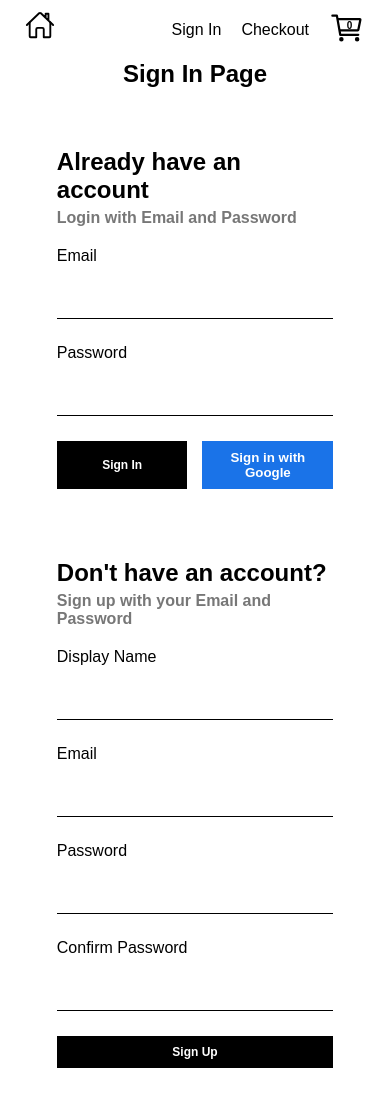
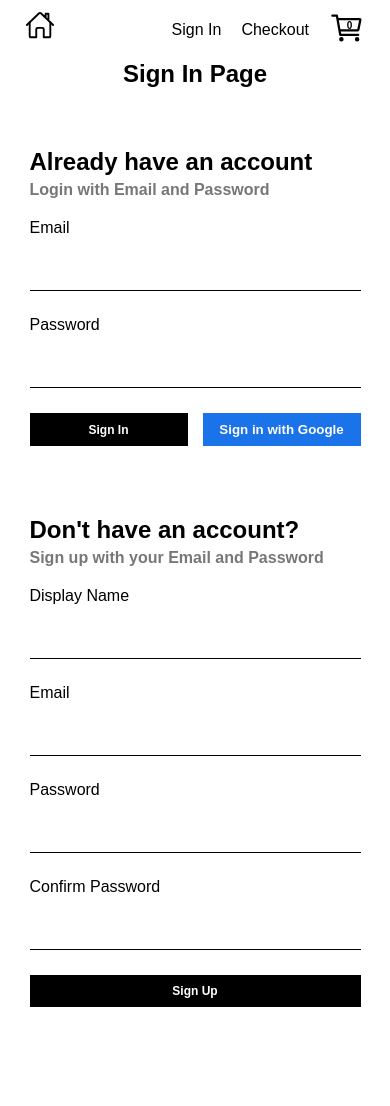
Before and after one commit to bartswierz/shopping-website, a React (Create React App) app: page /Authentication in a window 390 px wide. Shown: the top 1106 px of the page. After the commit the page ends 1067 px from the top, so only its background shows below. Built offline with nearby package versions, Linux system fonts and the light colour scheme; no server answers; the database is empty.

Commit message:
adjusted width of authentication sign in/sign up forms

```diff
--- a/src/components/sign-in-form/sign-in-form.styles.scss
+++ b/src/components/sign-in-form/sign-in-form.styles.scss
@@ -85,14 +85,14 @@
 
 @media screen and (max-width: 800px) {
   .sign-in-form-container {
-    min-width: 400px;
+    // min-width: 400px;
+    min-width: 75vw;
   }
 }
 
 @media screen and (max-width: 576px) {
   .sign-in-form-container {
-    width: 80%;
-    min-width: 275px;
+    min-width: 90vw;
     max-height: 400px;
   }
 }
--- a/src/components/sign-up-form/sign-up-form.styles.scss
+++ b/src/components/sign-up-form/sign-up-form.styles.scss
@@ -61,16 +61,13 @@
 
 @media screen and (max-width: 800px) {
   .sign-up-form-container {
-    min-width: 400px;
+    // min-width: 400px;
+    min-width: 75vw;
   }
 }
 
 @media screen and (max-width: 576px) {
   .sign-up-form-container {
-    // width: 99%;
-    // min-width: 220px;
-    width: 80%;
-    // max-height: 400px;
-    min-width: 275px;
+    min-width: 90vw;
   }
 }
```
